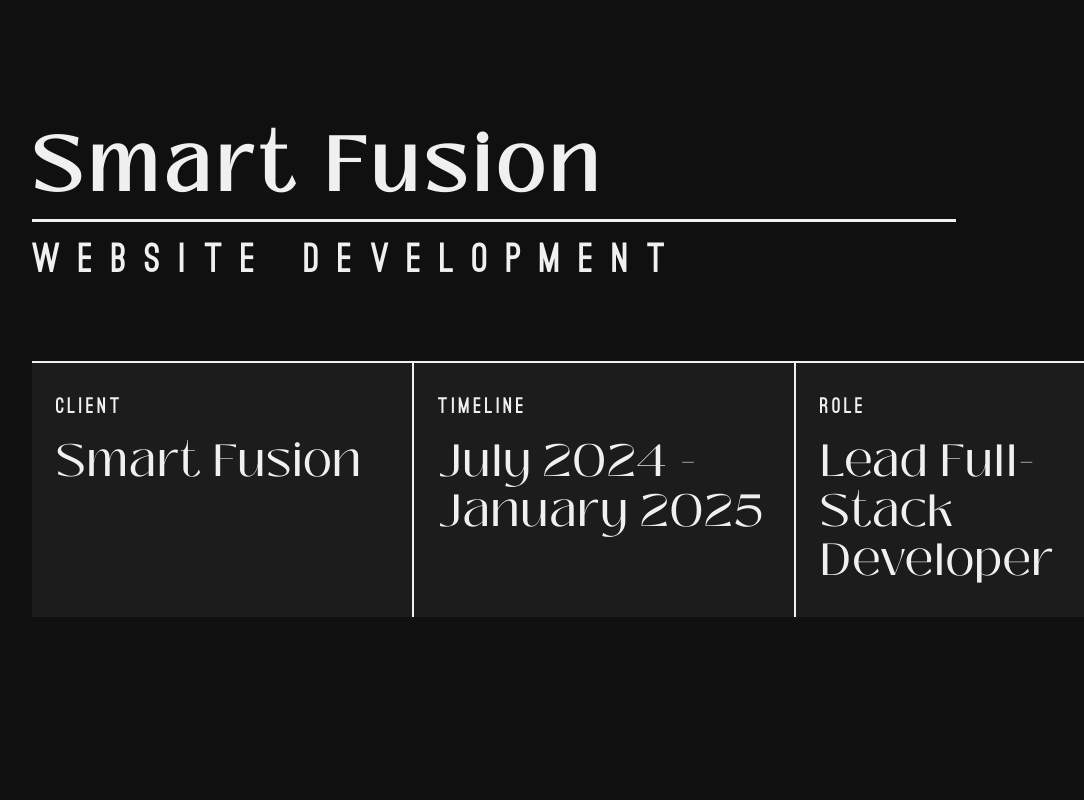
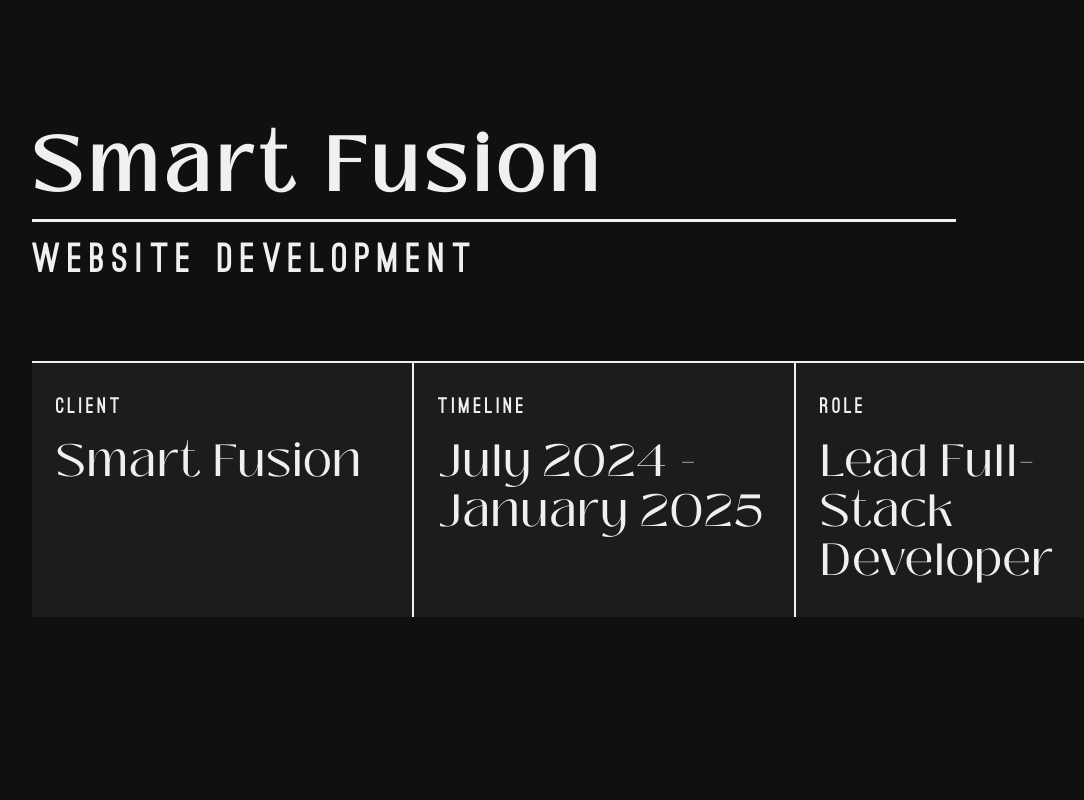
Before and after one commit to akhachadoorian/Resume, a React (Create React App) app: page /Resume/case-studies/smart-fusion in a window 1280 px wide. Shown: the top 800 px of the page, without its empty margins (36-1120 px from the left). Built offline with nearby package versions, Linux system fonts and the light colour scheme; the HTML template or start-up script is replaced by a standard one; a web font is replaced by a local one.

Commit message:
<update> Updated skills section

```diff
--- /dev/null
+++ b/src/components/IconCard.jsx
@@ -0,0 +1,17 @@
+
+function IconCard({title, body, icon}) {
+    return (
+        <div className="icon_card">
+            <div className="left">
+                <i class={`ph ph-${icon}`}></i>
+
+                <h4 className="subtext">{title}</h4>
+            </div>
+            <div className="right">
+                <p>{body}</p>
+            </div>
+        </div>
+    );
+}
+
+export default IconCard
--- a/src/css/Home.scss
+++ b/src/css/Home.scss
@@ -90,6 +90,7 @@
 
         .hero-inner {
             max-width: var(--maxw);
+            margin: auto;
         }
 
         .hero_name {
@@ -171,7 +172,7 @@
         padding: 0;
     }
     .education-wrapper {
-        background-color: #5762b3;
+        background-color: var(--darker-indigo);
         padding: 60px;
 
         position: relative;
@@ -259,12 +260,15 @@
 
     .experience-section {
         min-height: calc(100vh - 240px);
-        display: flex;
-        align-items: center;
+        // display: flex;
+        // align-items: center;
 
         .experience-wrapper {
+            max-width: var(--maxw);
+            margin: auto;
+            // flex: 1;
+
             .experience-header {
-                max-width: var(--maxw);
 
                 .role_name {
                     @include underline-grow(3px);
@@ -389,6 +393,53 @@
     //#endregion
 
     //#region Skills
+
+    .skills-section {
+        .skills-inner {
+            max-width: var(--maxw);
+            margin: auto;
+
+            .skills-header {
+                margin-bottom: 32px;
+
+                .role_name {
+                    @include underline-grow(3px);
+
+                    padding-bottom: 16px;
+
+                    h2 {
+                        margin-bottom: 16px;;
+                    }
+                }
+
+                .eyebrow {
+                    margin-bottom: 16px;
+                }
+            }
+        }
+
+        .skills-grid {
+            // display: grid;
+            // grid-template-columns: repeat(auto-fill, minmax(520px, 1fr));
+            display: flex;
+            flex-wrap: wrap;
+            gap: 30px;
+
+            .icon_card {
+                flex: 1 1 47%;
+            }
+
+            @media all and (max-width: 1000px) {
+                // grid-template-columns: repeat(1, 1fr);
+
+                .icon_card {
+                    flex: 1 1 100%;
+                }
+            }
+        }
+
+    }
+
 
     #skills {
         display: flex;
--- a/src/css/components.scss
+++ b/src/css/components.scss
@@ -83,6 +83,55 @@
         flex-direction: column;
     }
 }
+/* /////////////////// */
+
+/* /////////////////// */
+// Icon Card
+/* /////////////////// */
+
+.icon_card {
+    display: flex;
+    align-items: stretch;
+    // gap: 16px;
+
+    // padding: 32px 24px;
+    background-color: var(--code-black);
+    border-radius: 8px;
+    overflow: hidden;
+    transition: all ease-in-out 300ms;
+
+    .left {
+        flex: 1 1 350px;
+            min-width: 225px;
+        padding: 32px 12px 32px 24px;
+        background: var(--darker-indigo);
+
+        display: flex;
+        flex-direction: column;
+        justify-content: center;
+        gap: 8px;
+
+        i {
+            color: var(--white);
+            font-size: 64px;
+        }
+    }
+
+    .right {
+        flex: 1 1 316px;
+        padding: 32px 24px 32px 12px;
+
+        display: flex;
+        flex-direction: column;
+        justify-content: center;
+        // background-color: var(--code-black);
+    }
+
+    &:hover {
+        box-shadow: 0 0 20px 0 var(--darker-indigo);
+    }
+}
+
 /* /////////////////// */
 
 /* /////////////////// */
--- a/src/css/general.scss
+++ b/src/css/general.scss
@@ -1,5 +1,8 @@
 @import url("https://fonts.googleapis.com/css2?family=DM+Sans:ital,opsz,wght@0,9..40,100..1000;1,9..40,100..1000&display=swap");
 @import url("https://fonts.googleapis.com/css2?family=DM+Mono:ital,wght@0,300;0,400;0,500;1,300;1,400;1,500&family=DM+Sans:ital,opsz,wght@0,9..40,100..1000;1,9..40,100..1000&display=swap");
+
+@import url("https://cdn.jsdelivr.net/npm/@phosphor-icons/web@2.1.1/src/regular/style.css");
+@import url("https://cdn.jsdelivr.net/npm/@phosphor-icons/web@2.1.1/src/fill/style.css");
 
 :root {
     --black: #101010;
@@ -10,7 +13,13 @@
     --light-gray: #cccccc;
     --gray: #b7b7b7;
 
+    --indigo-tint: #E6E9FF;
+    --pale-indigo: #C9D0FF;
+    --light-indigo: #A5B0FF;
     --accent: #7c8cff;
+    --darker-indigo: #5F6BD9;
+    --deep-indigo: #3D45A6;
+    --darkest-indigo: #1E224D;
 
     --maxw: 1550px;
 }
@@ -139,7 +148,7 @@
     font-style: normal;
     font-weight: 900;
     line-height: 120%;
-    letter-spacing: 18px;
+    letter-spacing: 7.2px;
     text-transform: uppercase;
 }
 
--- a/src/pages/Home.jsx
+++ b/src/pages/Home.jsx
@@ -8,10 +8,10 @@
 import { Autoplay, EffectFade, Navigation, Pagination } from "swiper/modules";
 import { Swiper, SwiperSlide } from "swiper/react";
 
-import { case_studies, education, experience, skills } from "../data/text/Home_data";
+import { case_studies, education, experience } from "../data/text/Home_data";
 
-import CopyOnly from "../components/CopyOnly";
 import Hero from "../components/Hero";
+import IconCard from "../components/IconCard";
 
 //#region Helper Functions
 
@@ -252,6 +252,68 @@
             </section>
 
             {/* ─────────────────────────────────────────────────────────
+                Skills Section
+                - 2 x 2 Grid of skills
+            ───────────────────────────────────────────────────────── */}
+            {/* <section id="skills">
+                <CopyOnly header={"Skills & Qualification"} style={"l"} />
+
+                <div className="skill_box">
+                    {skills.map((s, s_index) => (
+                        <div className="box_unit" key={s_index}>
+                            <h4 className="s_header">{s.title}</h4>
+                            <p className="eyebrow">{s.body}</p>
+                        </div>
+                    ))}
+                </div>
+            </section> */}
+
+            <section className="skills-section">
+                <div className="skills-inner">
+                    <div className="skills-header">
+                        <div className="role_name">
+                            <p className="eyebrow">What I Bring</p>
+                            <h2 className="role-headline">
+                                Strengths & Skills
+                            </h2>
+                        </div>
+                    </div>
+                    <div class="skills-grid">
+                        <IconCard
+                            icon={"paint-brush"}
+                            title={"Frontend"}
+                            body={"TypeScript, JavaScript, HTML, CSS, Liquid, React, Next.js"}
+                        />
+                        <IconCard
+                            icon={"code"}
+                            title={"Backend"}
+                            body={"Python, Java, Ruby, Node.js, Ruby on Rails"}
+                        />
+                        <IconCard
+                            icon={"database"}
+                            title={"Databases"}
+                            body={"PostgreSQL, MongoDB"}
+                        />
+                        <IconCard
+                            icon={"browsers"}
+                            title={"CMS Platforms"}
+                            body={"Payload CMS, Caboose CMS, WordPress"}
+                        />
+                        <IconCard
+                            icon={"toolbox"}
+                            title={"Tools"}
+                            body={"Git, Docker, RESTful APIs, Visual Code Studio, Axios, Postman, AWS, Microsoft Word, Microsoft Excel, Clickup, Notion"}
+                        />
+                        <IconCard
+                            icon={"code-block"}
+                            title={"Other"}
+                            body={"Agile Development, Responsive Design, Cross-Functional Collaboration, Kanban Project Planning"}
+                        />
+                    </div>
+                </div>
+            </section>
+
+            {/* ─────────────────────────────────────────────────────────
                 Work Experience Section
                 - Shows most recent job description in Card
             ───────────────────────────────────────────────────────── */}
@@ -371,22 +433,7 @@
                 </div>
             </section> */}
 
-            {/* ─────────────────────────────────────────────────────────
-                Skills Section
-                - 2 x 2 Grid of skills
-            ───────────────────────────────────────────────────────── */}
-            <section id="skills">
-                <CopyOnly header={"Skills & Qualification"} style={"l"} />
 
-                <div className="skill_box">
-                    {skills.map((s, s_index) => (
-                        <div className="box_unit" key={s_index}>
-                            <h4 className="s_header">{s.title}</h4>
-                            <p className="eyebrow">{s.body}</p>
-                        </div>
-                    ))}
-                </div>
-            </section>
 
             {/* ─────────────────────────────────────────────────────────
                 Case Studies Version 2
```
